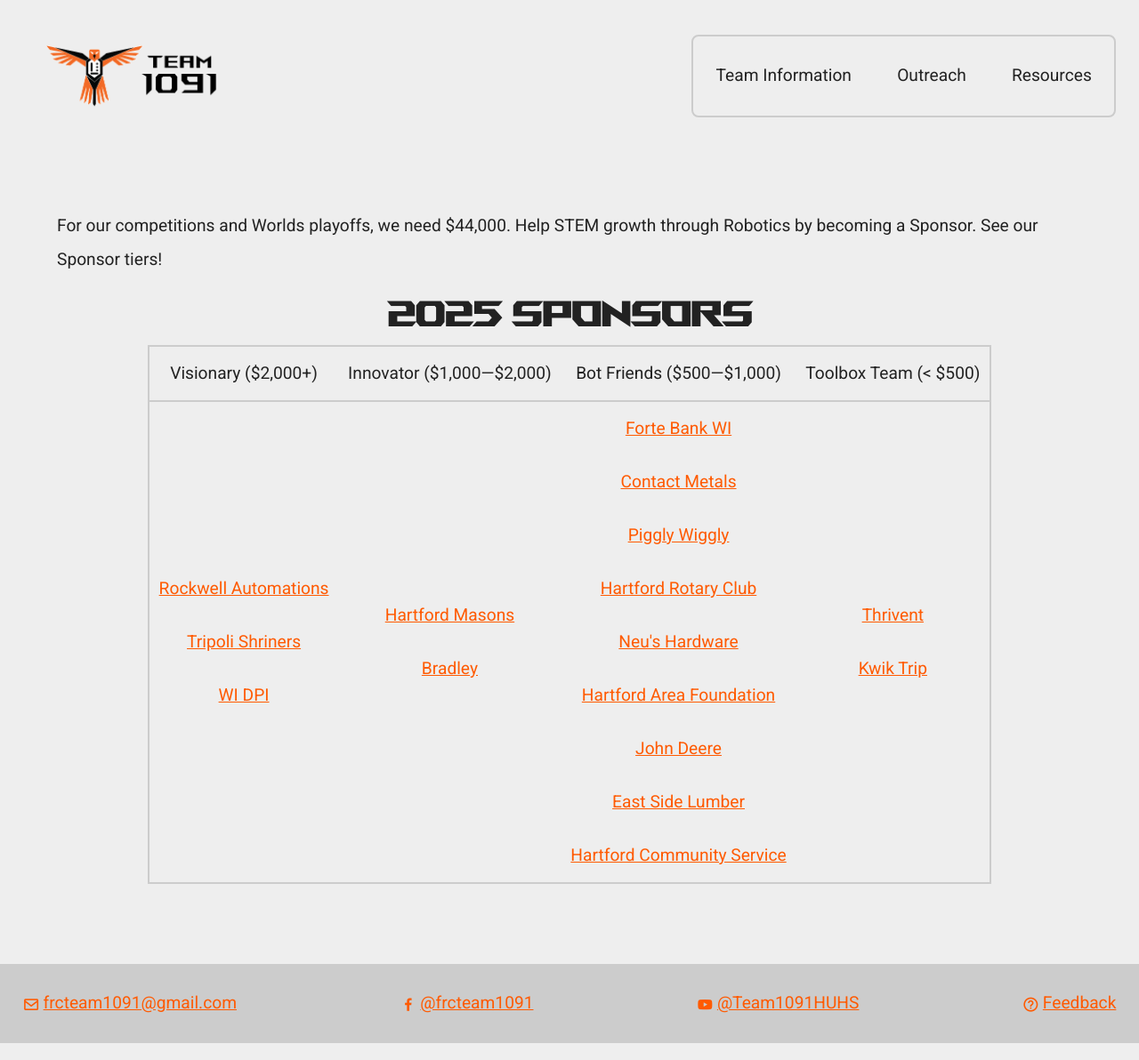
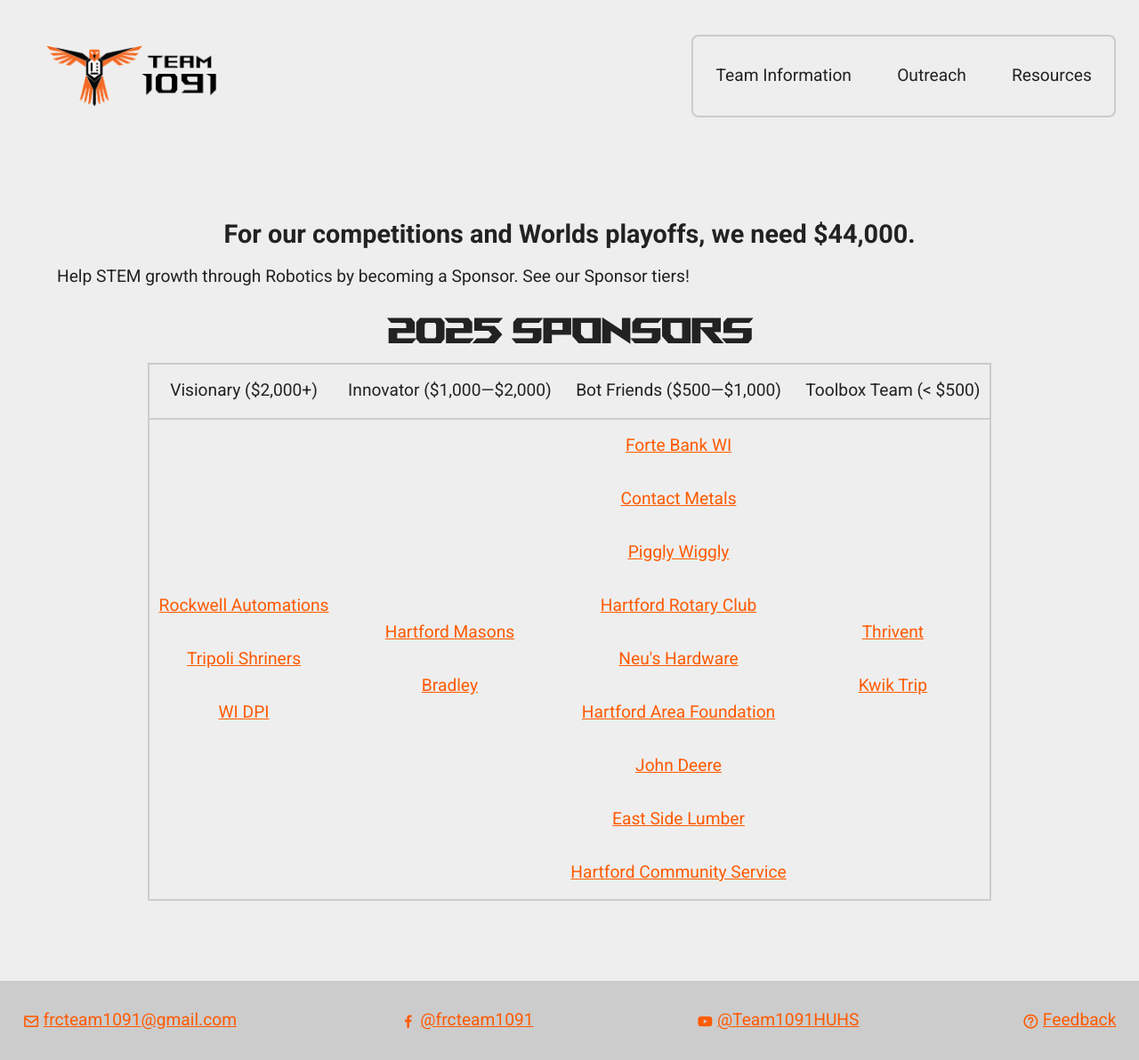
Before and after one commit to Team1091/team1091.github.io, a Jekyll site: the page built from sponsors.html, in a window 1280 px wide. Shown: the whole page at 89% size. Built offline with Jekyll 4.4.1, drawn with Linux system fonts in a browser that asks for light colours.

```diff
--- a/sponsors.html
+++ b/sponsors.html
@@ -3,8 +3,8 @@ layout: default
 title: Sponsors
 order: 3
 ---
-For our competitions and Worlds playoffs, we need $44,000.
-Help STEM growth through Robotics by becoming a Sponsor. See our Sponsor tiers!
+<h2>For our competitions and Worlds playoffs, we need $44,000.</h2>
+<p>Help STEM growth through Robotics by becoming a Sponsor. See our Sponsor tiers!</p>
 <h1>2025 Sponsors</h1>
 
 <table>
```
